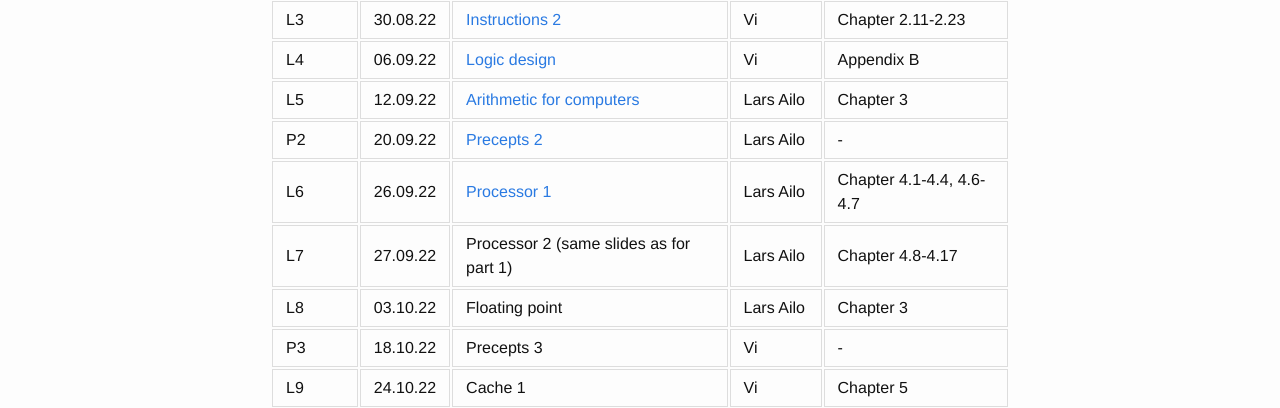
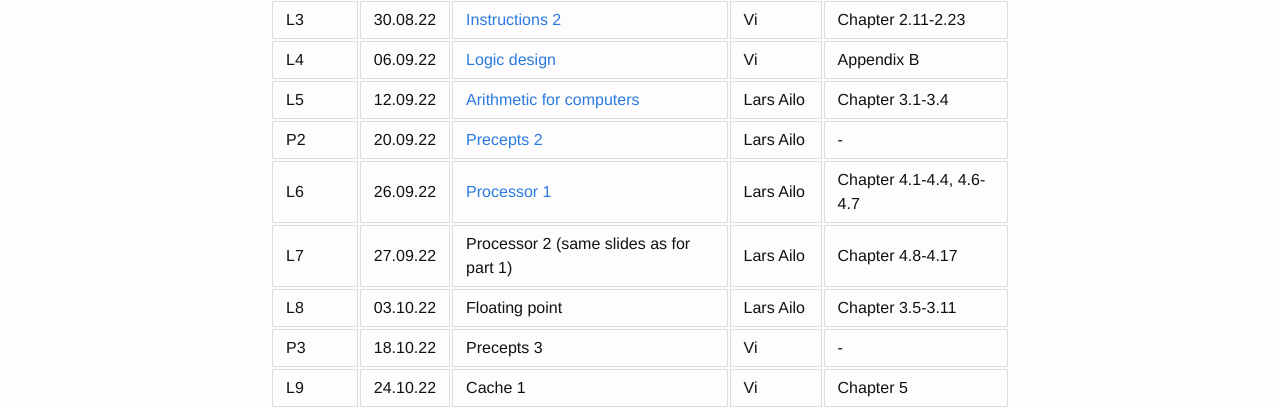
Before and after one commit to uit-inf-2200-f22/uit-inf-2200-f22.github.io, a Jekyll site: the page built from index.md, in a window 1280 px wide. Shown: the part 1237-1645 px from the top of the page. Built offline with Jekyll 4.4.1, drawn with Linux system fonts in a browser that asks for light colours; our own code applies the rules of GitHub Pages for plain Markdown files.

Commit message:
Update index.md

```diff
--- a/index.md
+++ b/index.md
@@ -40,11 +40,11 @@ You can read more about plagiarism and cheating on: https://en.uit.no/sensor/art
 | L2   | 29.08.22 | [Instructions 1](https://docs.google.com/presentation/d/1enTL_d8FoxpBt8uEYd3thWolPcLe_O_VRD9nEhfls7I/edit#slide=id.p1) | Lars Ailo | Chapter 2.1-2.10 |
 | L3   | 30.08.22 | [Instructions 2](https://drive.google.com/file/d/1oP-XfW0V8ovFGW9tq7UcI20VIsbIPDlC/view?usp=sharing) | Vi        | Chapter 2.11-2.23 |
 | L4   | 06.09.22 | [Logic design](https://drive.google.com/file/d/1NYNTV4KDps1EEi_zvN7MILyZRhnJT-Xj/view?usp=sharing)   | Vi        | Appendix B |
-| L5   | 12.09.22 | [Arithmetic for computers](https://docs.google.com/presentation/d/1_orX8bTSOrvEQwpV4cnUpGp_3KNazTNzIwCI4RcC64Q/edit#slide=id.p1)     | Lars Ailo | Chapter 3 |
+| L5   | 12.09.22 | [Arithmetic for computers](https://docs.google.com/presentation/d/1_orX8bTSOrvEQwpV4cnUpGp_3KNazTNzIwCI4RcC64Q/edit#slide=id.p1)     | Lars Ailo | Chapter 3.1-3.4  |
 | P2   | 20.09.22 | [Precepts 2](https://docs.google.com/presentation/d/1XeM0xKFgYygR4Cf_sfAJvNqK73WwWsHoiEwGCYGRI5Q/edit#slide=id.p1)     | Lars Ailo | -         |
 | L6   | 26.09.22 | [Processor 1](https://docs.google.com/presentation/d/1Ykl4SJQD25TwkFOPQtgSd4IWbBgX2VzGDPoqFL6BNKc/edit#slide=id.g15955294a00_1_106)    | Lars Ailo | Chapter 4.1-4.4, 4.6-4.7 |
 | L7   | 27.09.22 | Processor 2 (same slides as for part 1) | Lars Ailo | Chapter 4.8-4.17 |
-| L8   | 03.10.22 | Floating point | Lars Ailo | Chapter 3 |
+| L8   | 03.10.22 | Floating point | Lars Ailo | Chapter 3.5-3.11 |
 | P3   | 18.10.22 | Precepts 3     | Vi        | -         |
 | L9   | 24.10.22 | Cache 1        | Vi        | Chapter 5 |
 | L10  | 25.10.22 | Cache 2        | Vi        | Chapter 5 |
```
